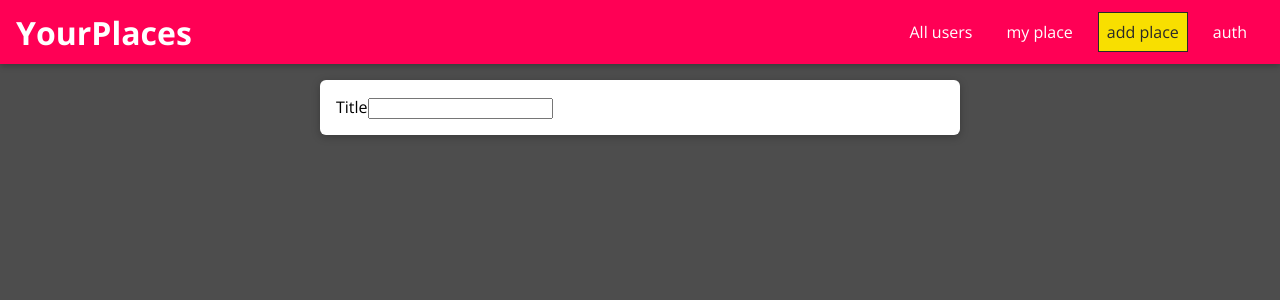
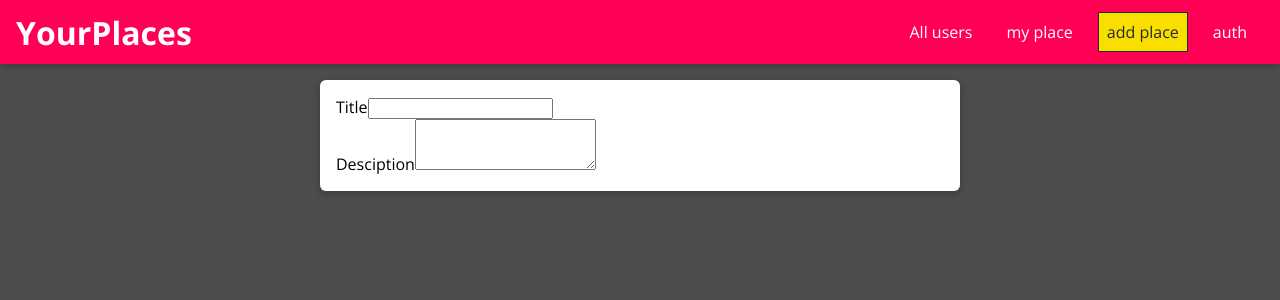
Before and after one commit to YMKTB/react-frontend, a React (Create React App) app: page /places/new in a window 1280 px wide. Shown: the top 300 px of the page. Built offline with nearby package versions, Linux system fonts and the light colour scheme.

Commit message:
Sharing Input Values & Adding Multiple Inputs

```diff
--- a/src/places/pages/NewPlace.js
+++ b/src/places/pages/NewPlace.js
@@ -1,17 +1,33 @@
-import React from "react";
+import React, { useCallback } from "react";
 import "./NewPlace.css";
 
 import Input from "../../shared/components/FormElements/Input";
-import {VALIDATOR_REQUIRE} from '../../shared/util/validators';
+import {
+  VALIDATOR_MINLENGTH,
+  VALIDATOR_REQUIRE,
+} from "../../shared/util/validators";
 const NewPlace = () => {
+  const titleInputHandler = useCallback((id, value, isValid) => {}, []);
+  const descriptionInputHandler = useCallback((id, value, isValid) => {}, []);
+
   return (
     <form className="place-form">
       <Input
+        id="title"
         element="input"
         type="text"
         label="Title"
         validators={[VALIDATOR_REQUIRE()]}
-        errorText="error message!!!!"
+        errorText="enter title. error message!!!!"
+        onInput={titleInputHandler}
+      ></Input>
+      <Input
+        id="description"
+        element="textarea"
+        label="Desciption"
+        validators={[VALIDATOR_MINLENGTH(5)]}
+        errorText="enter description error message!!!!"
+        onInput={descriptionInputHandler}
       ></Input>
     </form>
   );
--- a/src/shared/components/FormElements/Input.js
+++ b/src/shared/components/FormElements/Input.js
@@ -1,4 +1,4 @@
-import React, { useReducer } from "react";
+import React, { useReducer, useEffect } from "react";
 import { validate } from "../../util/validators";
 import "./Input.css";
 
@@ -10,11 +10,11 @@
         value: action.val,
         isValid: validate(action.val, action.validators),
       };
-    case 'TOUCH': {
+    case "TOUCH": {
       return {
         ...state,
-        isTouched: true
-      }
+        isTouched: true,
+      };
     }
     default:
       return state;
@@ -25,22 +25,29 @@
   const [inputState, dispatch] = useReducer(inputReducer, {
     value: "",
     isValid: false,
-    isTouched: false
+    isTouched: false,
   });
+
+  const { id, onInput } = props;
+  const { value, isValid } = inputState;
+
+  useEffect(() => {
+    props.onInput(props.id, inputState.value, inputState.isValid);
+  }, [id, value, isValid, onInput]);
 
   const changeHandler = (event) => {
     dispatch({
       type: "CHANGE",
       val: event.target.value,
-      validators: props.validators
+      validators: props.validators,
     });
   };
 
   const touchHandler = () => {
-    dispatch ({
-      type: 'TOUCH'
+    dispatch({
+      type: "TOUCH",
     });
-  }
+  };
 
   const element =
     props.element === "input" ? (
```
